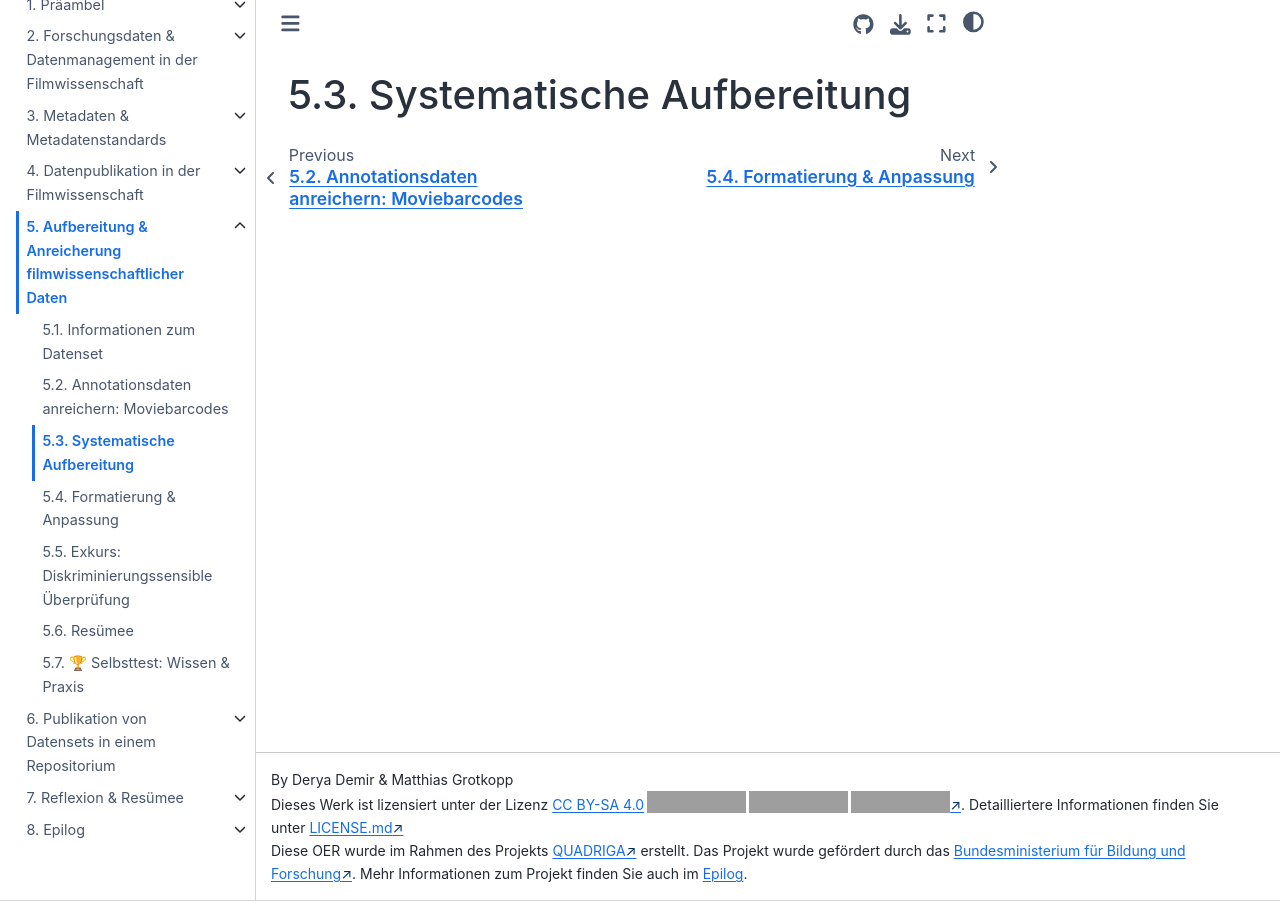
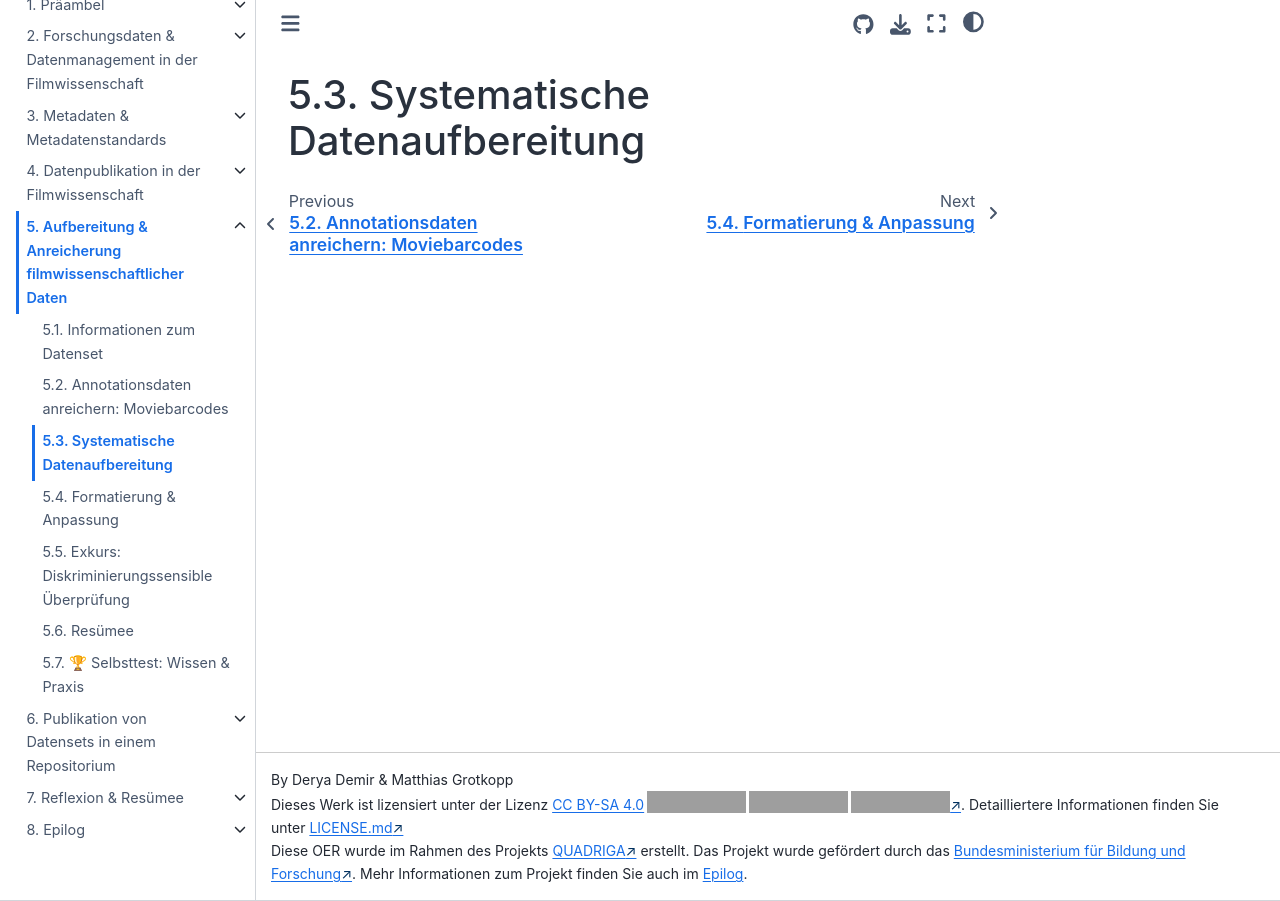
Before and after one commit to lam1aa/Bewegtes-Bild-Fallstudie-3, a Jupyter Book: the page built from 05_aufbereitung_anreicherung/systematische_aufbereitung.md, in a window 1280 px wide. Built offline with Jupyter Book 1.0.4 settings and Sphinx 7.4.7 and the Sphinx Book theme 1.1.4, drawn with Linux system fonts in a browser that asks for light colours; grey boxes are pictures that could not be loaded.

Commit message:
update: change chapter heading

```diff
--- a/05_aufbereitung_anreicherung/systematische_aufbereitung.md
+++ b/05_aufbereitung_anreicherung/systematische_aufbereitung.md
@@ -1 +1 @@
-# Systematische Aufbereitung
+# Systematische Datenaufbereitung
```
